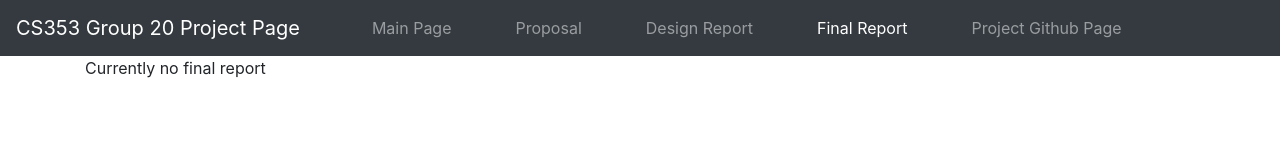
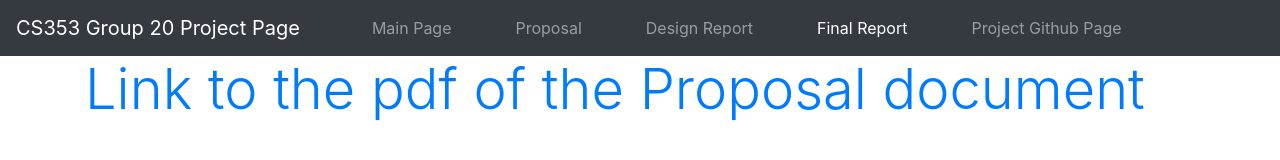
Before and after one commit to YigitEkin/CS353-Project_WebPage, a plain HTML site: page html/finalReport.html in a window 1280 px wide. Drawn offline with nearby package versions, Linux system fonts and the light colour scheme.

Commit message:
added final report

```diff
--- a/html/finalReport.html
+++ b/html/finalReport.html
@@ -37,7 +37,7 @@
           </ul>
       </nav>
     <div class="container">
-      Currently no final report
+      <a href="../pdfs/CS353_Group20_Project_Final Report.pdf" class="display-4 m-auto">Link to the pdf of the Proposal document</a>
     </div>
 </body>
 </html>
```
Also changed, not shown: index.html (+1 -1 lines), 1 other file.
